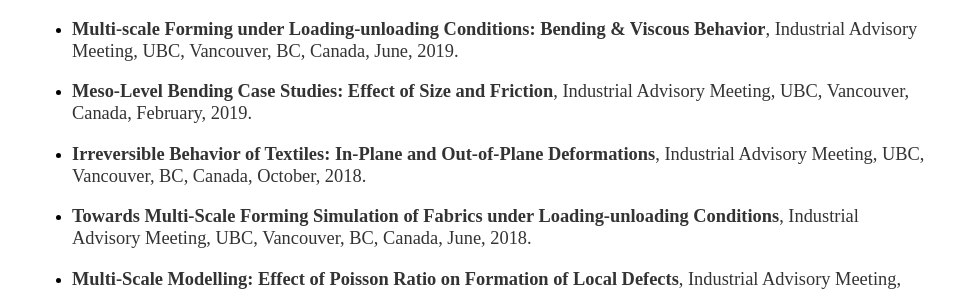
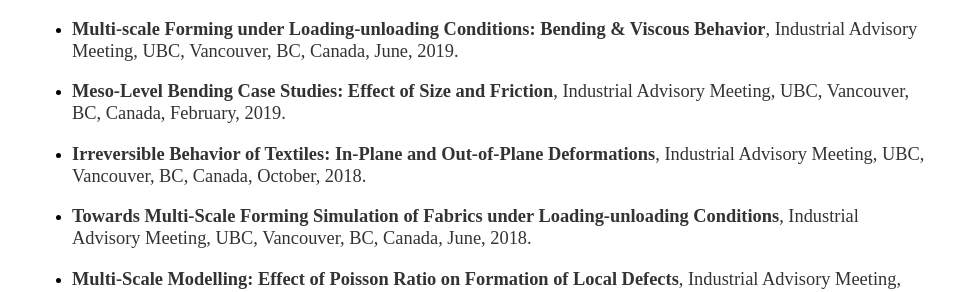
Before and after one commit to rsourki/rsourki.github.io, a Jekyll site: the page built from publications/index.html, in a window 1280 px wide. Shown: the part 1582-1874 px from the top of the page, without its empty margins (160-1119 px from the left). Built offline with Jekyll 4.4.1, drawn with Linux system fonts in a browser that asks for light colours.

Commit message:
Update index.html

```diff
--- a/publications/index.html
+++ b/publications/index.html
@@ -47,7 +47,7 @@ title: Publications - Reza Sourki Webpage
  <li><p><b>Towards Understanding and Modeling Irreversible Behavior of Woven Fabrics Under Loading-unloading Bending Regimes</b>, International Conference on Composites Materials (ICCM22), Melbourne, Australia, August 2019.</p></li>
  <li><p><b>Fractional Viscoelastic Behavior of Prepreg Woven Fabrics</b>, Canadian International Conference On Composite Materials (CANCOM2019), Kelowna, BC, Canada, July 2019.</p></li>
  <li><p><b>Multi-scale Forming under Loading-unloading Conditions: Bending & Viscous Behavior</b>, Industrial Advisory Meeting, UBC, Vancouver, BC, Canada, June, 2019.</p></li>
- <li><p><b>Meso-Level Bending Case Studies: Effect of Size and Friction</b>, Industrial Advisory Meeting, UBC, Vancouver, Canada, February, 2019.</p></li>
+ <li><p><b>Meso-Level Bending Case Studies: Effect of Size and Friction</b>, Industrial Advisory Meeting, UBC, Vancouver, BC, Canada, February, 2019.</p></li>
  <li><p><b>Irreversible Behavior of Textiles: In-Plane and Out-of-Plane Deformations</b>, Industrial Advisory Meeting, UBC, Vancouver, BC, Canada, October, 2018.</p></li>
  <li><p><b>Towards Multi-Scale Forming Simulation of Fabrics under Loading-unloading Conditions</b>, Industrial Advisory Meeting, UBC, Vancouver, BC, Canada, June, 2018.</p></li>
  <li><p><b>Multi-Scale Modelling: Effect of Poisson Ratio on Formation of Local Defects</b>, Industrial Advisory Meeting, UBC, Vancouver, BC, Canada, March, 2018.</p></li>
```
